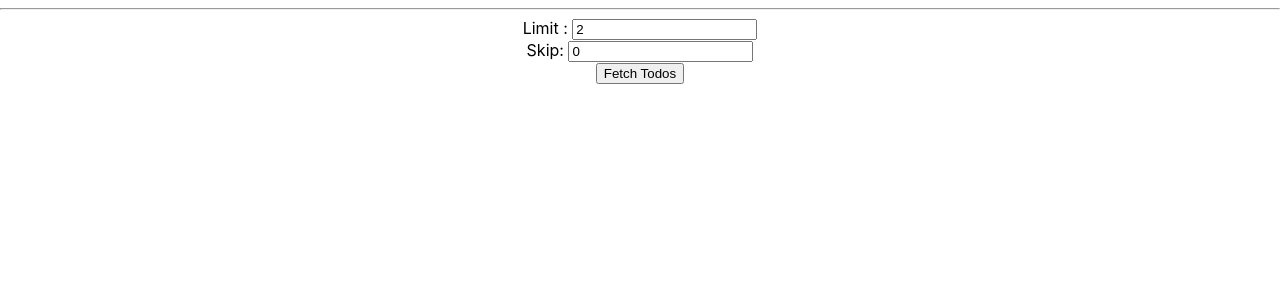
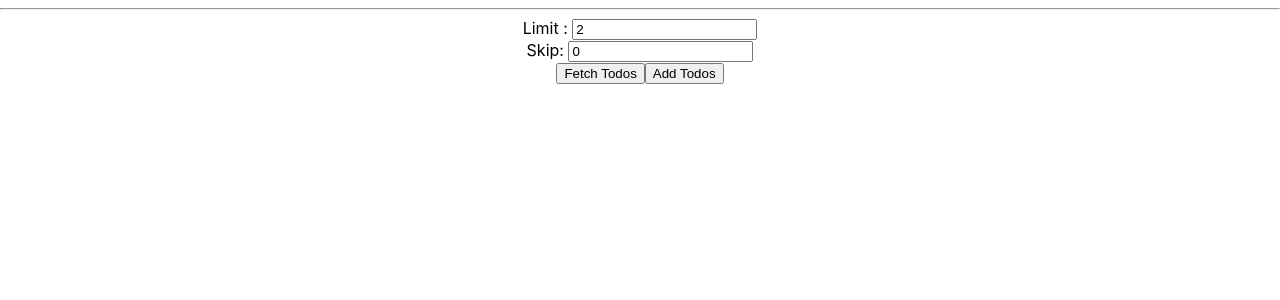
Before and after one commit to KarthikVAccel/devSeptReact, a React (Create React App) app: page / in a window 1280 px wide. Shown: the top 300 px of the page. Built offline with nearby package versions, Linux system fonts and the light colour scheme.

Commit message:
update post method

```diff
--- a/src/App.js
+++ b/src/App.js
@@ -45,7 +45,17 @@ Skip: <input type="number" placeholder="skip" value={skip} onChange={(e)=>setSki
   console.log(err);
 })
 }}>Fetch Todos</button>
-
+<button onClick={()=>{
+ axios.post(`https://dummyjson.com/todos/add`,{
+    todo: 'Use DummyJSON in the project',
+    completed: false,
+    userId: 5,
+  }).then((res)=>{
+  setTodo([res.data]);
+ }).catch((err)=>{
+  console.log(err);
+})
+}}>Add Todos</button>
 
     </div>
   );
```
